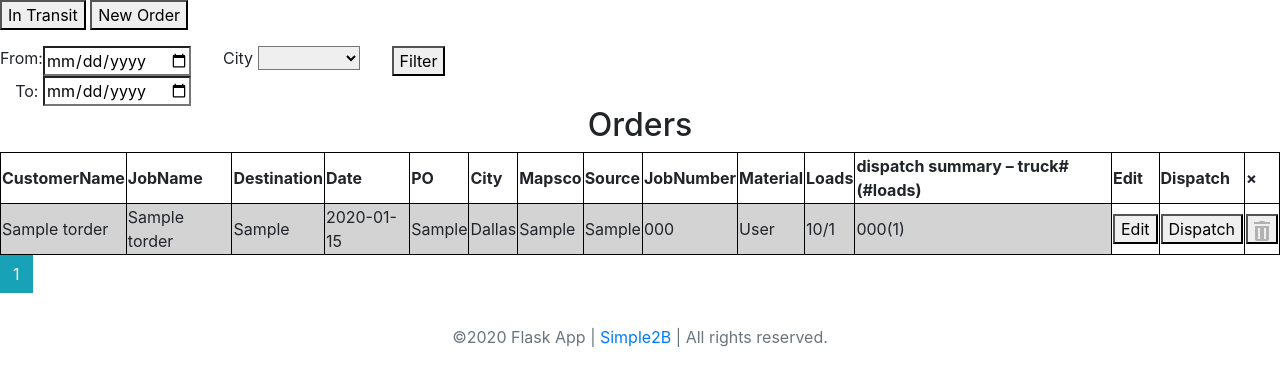
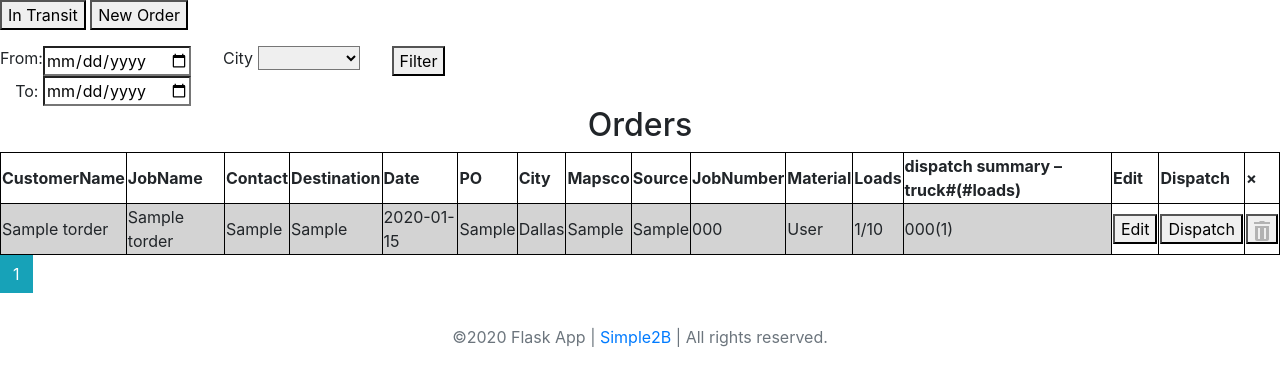
Before and after one commit to Simple2B/damon, a Flask app: page / in a window 1280 px wide. Shown: the part 56-442 px from the top of the page. Run offline with Flask 2, Linux system fonts and the light colour scheme; a user stored in the database is signed in; tables that the repository leaves empty hold one stand-in row (values such as "Sample post"); parts of the project's set-up code (start-up, migrations or seed data) failed here and were passed over; some libraries are stand-ins or nearby versions.

Commit message:
add field contact in templates

```diff
--- a/app/templates/index.html
+++ b/app/templates/index.html
@@ -147,6 +147,7 @@
   <tr>
     <th>CustomerName</th>
     <th>JobName</th>
+    <th>Contact</th>
     <th>Destination</th>
     <th>Date</th>
     <th>PO</th>
@@ -166,6 +167,7 @@
     {% if new_table_item.city.value == "Dallas" %}
     <td class="color-dallas">{{ new_table_item.CustomerName }}</td>
     <td class="color-dallas">{{ new_table_item.JobName }}</td>
+    <td class="color-dallas">{{ new_table_item.contact }}</td>
     <td class="color-dallas">{{ new_table_item.destination }}</td>
     <td class="color-dallas">{{ new_table_item.created }}</td>
     <td class="color-dallas">{{ new_table_item.po }}</td>
@@ -174,7 +176,7 @@
     <td class="color-dallas">{{ new_table_item.Source }}</td>
     <td class="color-dallas">{{ new_table_item.JobNumber }}</td>
     <td class="color-dallas">{{ new_table_item.MaterialName }}</td>
-    <td class="color-dallas">{{ new_table_item.LoadTotal }}/{{ LoadsDispatched_function(new_table_item) }}</td>
+    <td class="color-dallas">{{ LoadsDispatched_function(new_table_item) }}/{{ new_table_item.LoadTotal }}</td>
     <td class="color-dallas">
       {% for dispatch in new_table_item.dispatches %}
         {{ dispatch.TruckNumber }}({{ dispatch.LoadsDispatched }})
@@ -183,6 +185,7 @@
     {% else %}
     <td>{{ new_table_item.CustomerName }}</td>
     <td>{{ new_table_item.JobName }}</td>
+    <td>{{ new_table_item.contact }}</td>
     <td>{{ new_table_item.destination }}</td>
     <td>{{ new_table_item.created }}</td>
     <td>{{ new_table_item.po }}</td>
@@ -191,7 +194,7 @@
     <td>{{ new_table_item.Source }}</td>
     <td>{{ new_table_item.JobNumber }}</td>
     <td>{{ new_table_item.MaterialName }}</td>
-    <td>{{ new_table_item.LoadTotal }}/{{ LoadsDispatched_function(new_table_item) }}</td>
+    <td>{{ LoadsDispatched_function(new_table_item) }}/{{ new_table_item.LoadTotal }}</td>
     <td>
       {% for dispatch in new_table_item.dispatches %}
         {{ dispatch.TruckNumber }}({{ dispatch.LoadsDispatched }})
@@ -201,6 +204,7 @@
     <td><button type="button" class="cursor" data-toggle="modal" data-target="#modalEdit"
         data-customername="{{new_table_item.CustomerName}}"
         data-jobname="{{new_table_item.JobName}}"
+        data-contact="{{new_table_item.contact}}"
         data-destination="{{new_table_item.destination}}"
         data-po="{{new_table_item.po}}"
         data-city="{{new_table_item.city}}"
--- a/app/templates/intransit.html
+++ b/app/templates/intransit.html
@@ -24,6 +24,7 @@
   <tr>
     <th>CustomerName</th>
     <th>JobName</th>
+    <th>Contact</th>
     <th>Destination</th>
     <th>Date</th>
     <th>PO</th>
@@ -39,6 +40,7 @@
   <tr>
     <td>{{ new_table_item.CustomerName }}</td>
     <td>{{ new_table_item.JobName }}</td>
+    <td>{{ new_table_item.contact }}</td>
     <td>{{ new_table_item.destination }}</td>
     <td>{{ new_table_item.created }}</td>
     <td>{{ new_table_item.po }}</td>
```
